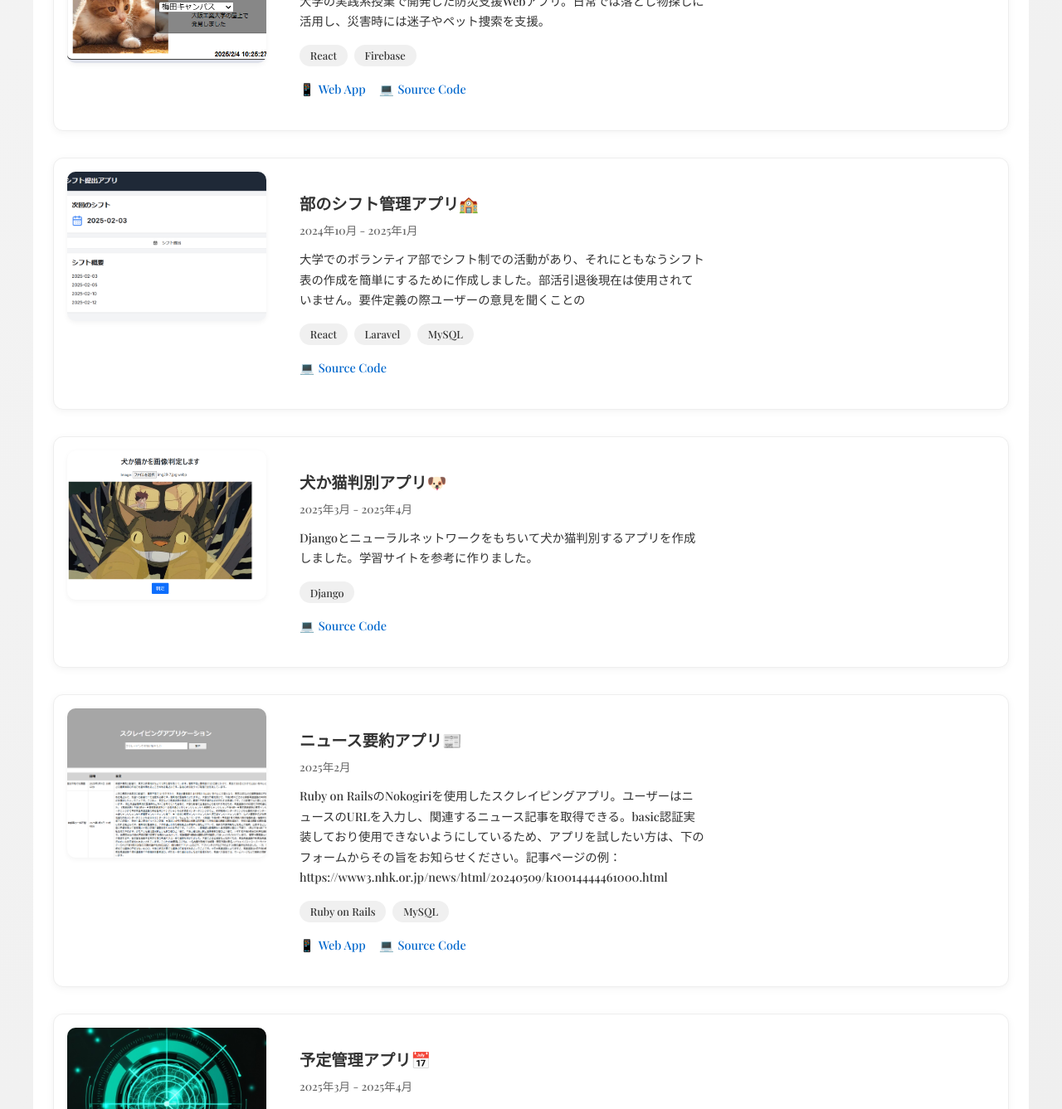
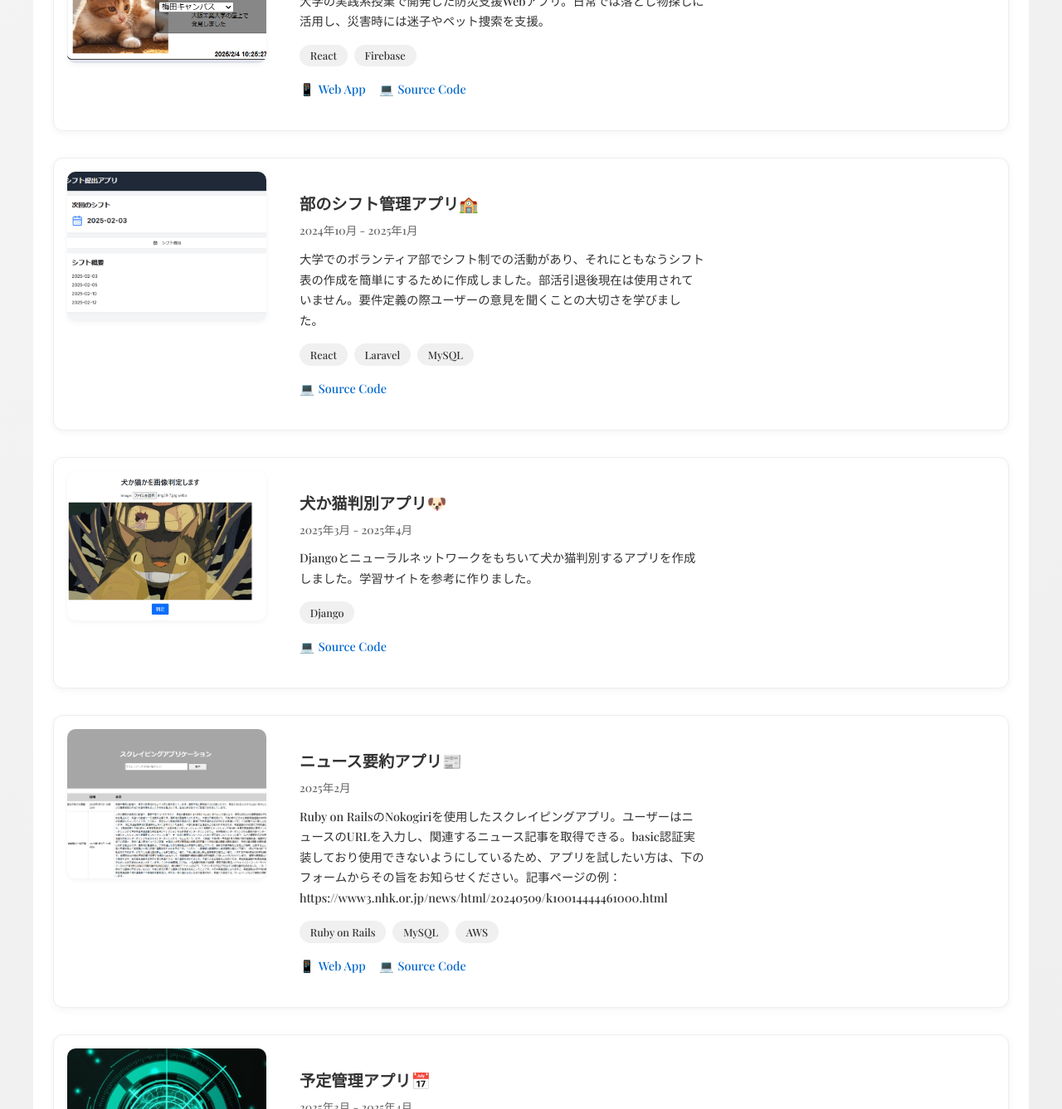
Before and after one commit to kousei4446/portfolio, a React (Vite) app: page / in a window 1280 px wide. Shown: the part 3149-4486 px from the top of the page at 83% size. Built offline with nearby package versions, Linux system fonts and the light colour scheme.

Commit message:
refactor/誤字

```diff
--- a/src/components/Projects.tsx
+++ b/src/components/Projects.tsx
@@ -42,7 +42,7 @@ const projectsData: Project[] = [
     title: "部のシフト管理アプリ🏫",
     period: "2024年10月 - 2025年1月",
     description:
-      "大学でのボランティア部でシフト制での活動があり、それにともなうシフト表の作成を簡単にするために作成しました。部活引退後現在は使用されていません。要件定義の際ユーザーの意見を聞くことの",
+      "大学でのボランティア部でシフト制での活動があり、それにともなうシフト表の作成を簡単にするために作成しました。部活引退後現在は使用されていません。要件定義の際ユーザーの意見を聞くことの大切さを学びました。",
     image: `${work2}?height=180&width=240`,
     techStack: ["React", "Laravel", "MySQL"],
     links: [
@@ -67,7 +67,7 @@ const projectsData: Project[] = [
     description:
       "Ruby on RailsのNokogiriを使用したスクレイピングアプリ。ユーザーはニュースのURLを入力し、関連するニュース記事を取得できる。basic認証実装しており使用できないようにしているため、アプリを試したい方は、下のフォームからその旨をお知らせください。記事ページの例：https://www3.nhk.or.jp/news/html/20240509/k10014444461000.html",
     image: `${work4}?height=180&width=240`,
-    techStack: ["Ruby on Rails", "MySQL"],
+    techStack: ["Ruby on Rails", "MySQL", "AWS"],
     links: [
       { url: "http://15.168.238.165", label: "Web App", icon: "📱" },
       { url: "https://github.com/kousei4446/scriping_app", label: "Source Code", icon: "💻" },
```
